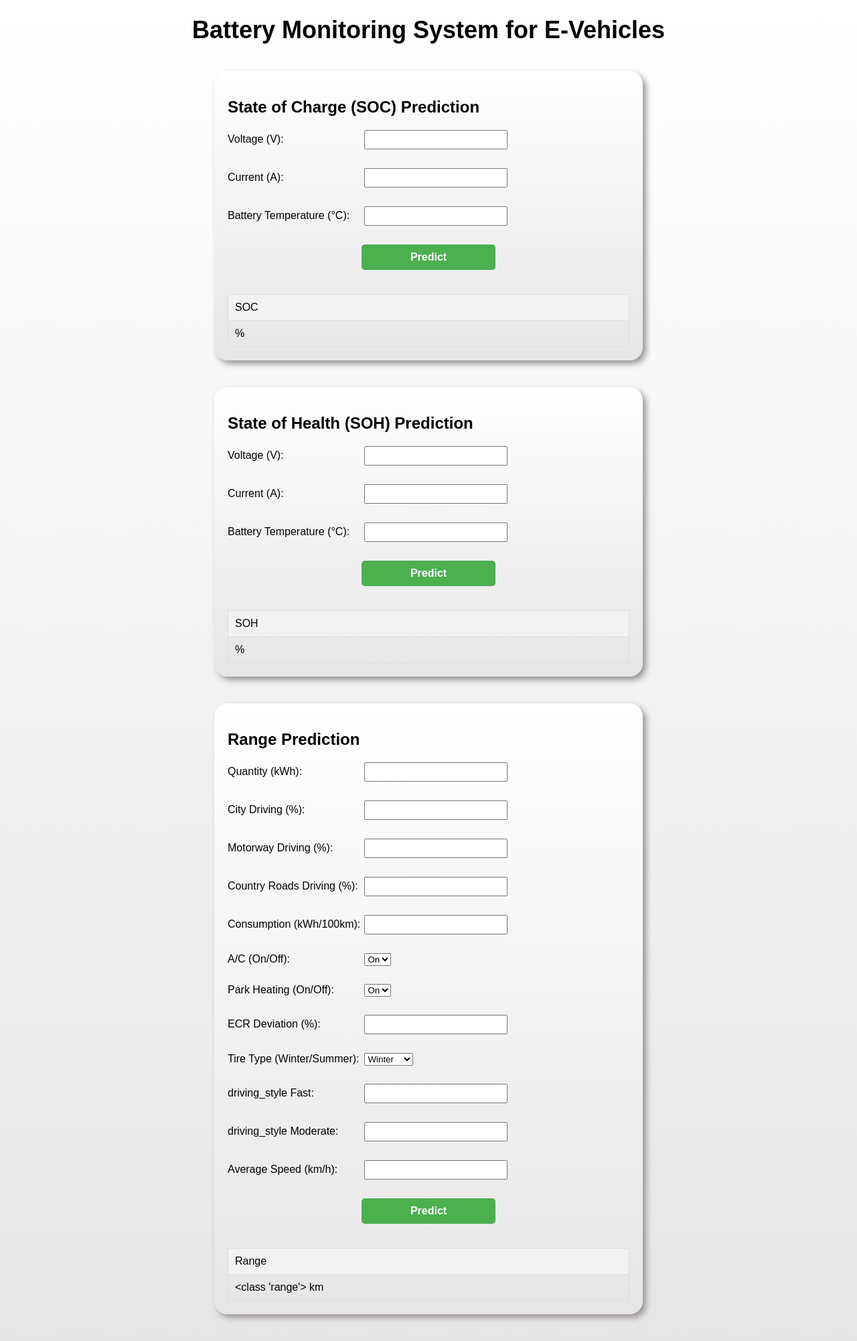
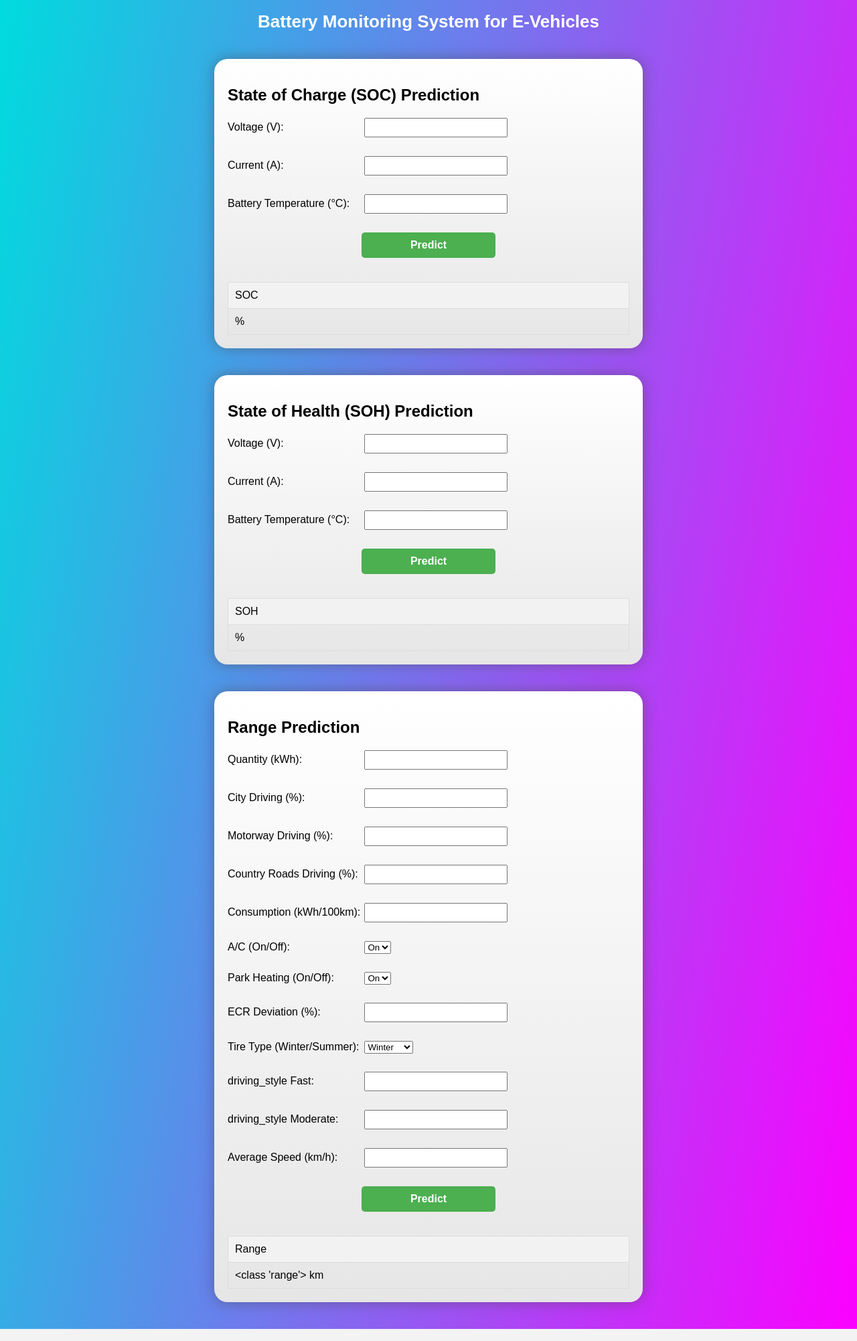
Before and after one commit to jassimshanavas/Battery_Monitoring, a Flask app: page / in a window 1280 px wide. Shown: the whole page at 67% size. Run offline with Flask 3, Linux system fonts and the light colour scheme.

Commit message:
Second Commit

```diff
--- a/templates/index.html
+++ b/templates/index.html
@@ -6,20 +6,34 @@
         <meta name="viewport" content="width=device-width, initial-scale=1">
         <style>
             body {
-                background: linear-gradient(to bottom, #ffffff, #e6e6e6);
+                /* display: flex; */
+                /* justify-content: center;  */
+                 align-items: center;
+                /* height: 100vh; */
+                /* width: 70%; */
+                /* background: linear-gradient(to bottom, #ffffff, #e6e6e6); */
+                background-color: #00DBDE;
+          background-image: linear-gradient(100deg, #00DBDE 0%, #FC00FF 100%);
                 font-family: Arial, sans-serif;
                 margin:0;
                 padding: 0;
             }
             h1 {
-                font-size: 36px;
+                /* max-width: 70%; */
+                color: white;
+                padding-left: 30px;
+                padding-right: 30px;
+                font-size: 26px;
                 font-weight: bold;
                 text-align: center;
                 margin: 20 0;
             }
             section {
+                width: 70%;
+                align-items: center;
                 background: linear-gradient(to bottom, #ffffff, #e6e6e6);
-                box-shadow: 5px 5px 10px #989393;
+                /* box-shadow: 5px 5px 10px #989393; */
+                box-shadow: 0 0 20px rgba(72, 68, 68, 0.5);
                 padding: 20px;
                 border-radius: 20px;
                 margin: 40px auto;
```
